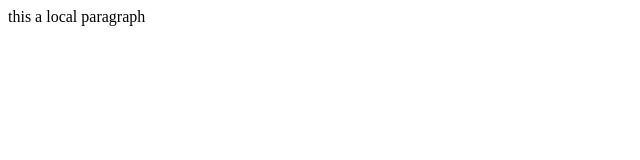
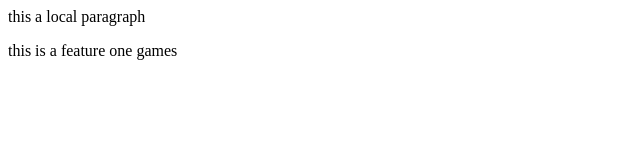
Before and after one commit to zBoneRay/Local-Repository, a plain HTML site: page index.html in a window 1280 px wide. Shown: the whole page, without its empty margins (0-640 px from the left). Drawn offline with Linux system fonts and the light colour scheme.

Commit message:
new features

```diff
--- a/index.html
+++ b/index.html
@@ -1 +1,2 @@
 <p>this a local paragraph</p>
+<p>this is a feature one games</p>
```
